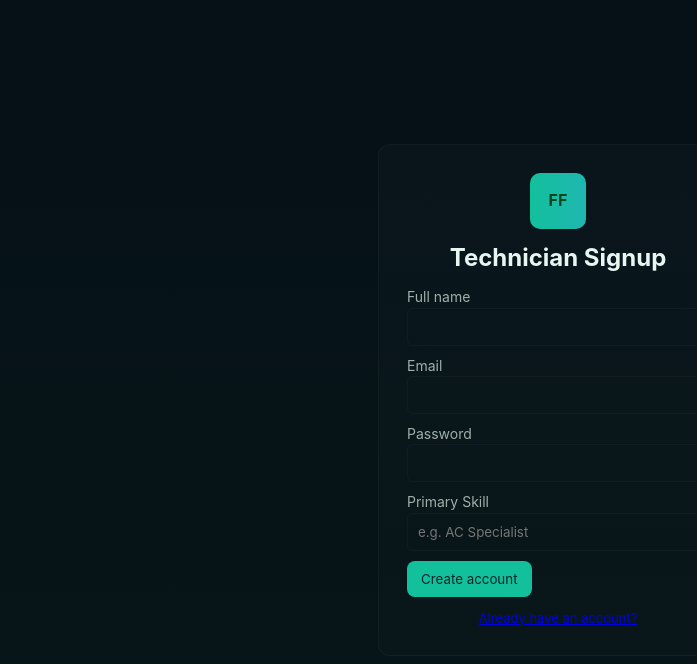
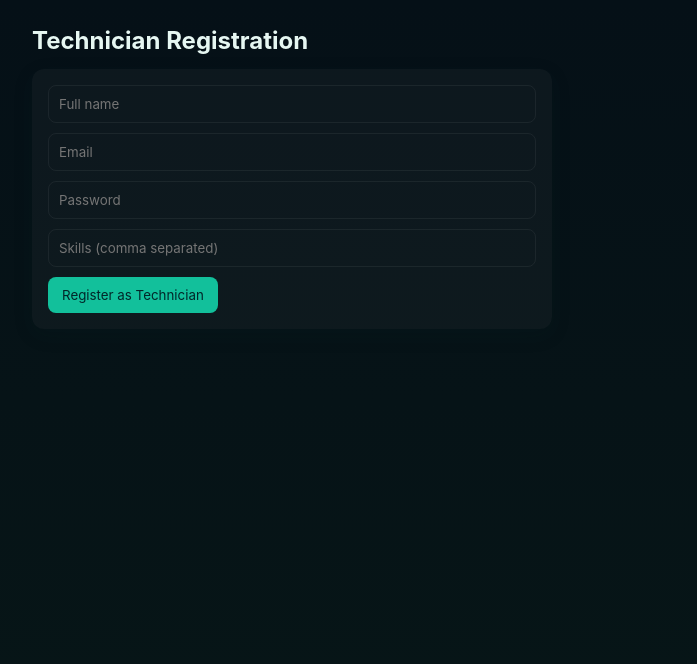
Before and after one commit to oncallbooking/db, a plain HTML site: page frontend/signup-tech.html in a window 1280 px wide. Shown: the whole page, without its empty margins (82-779 px from the left). Drawn offline with Linux system fonts and the light colour scheme.

Commit message:
Update signup-tech.html

```diff
--- a/frontend/signup-tech.html
+++ b/frontend/signup-tech.html
@@ -1,48 +1,34 @@
 <!doctype html>
-<html lang="en">
+<html>
 <head>
   <meta charset="utf-8" />
   <meta name="viewport" content="width=device-width,initial-scale=1" />
-  <title>Technician Signup — FutriFix</title>
-  <link rel="stylesheet" href="/styles.css" />
+  <title>Sign up — Technician</title>
+  <link rel="stylesheet" href="styles.css" />
 </head>
-<body class="centered-page">
-  <div class="card login-card">
-    <div class="logo">FF</div>
-    <h2>Technician Signup</h2>
-    <form id="techSignup" class="form">
-      <label>Full name
-        <input id="techName" required />
-      </label>
-      <label>Email
-        <input type="email" id="techEmail" required />
-      </label>
-      <label>Password
-        <input type="password" id="techPassword" minlength="6" required />
-      </label>
-      <label>Primary Skill
-        <input id="techSkill" required placeholder="e.g. AC Specialist" />
-      </label>
-      <button class="btn" type="submit">Create account</button>
-    </form>
-    <div class="muted small alt"><a href="/login-tech.html">Already have an account?</a></div>
+<body>
+  <div class="container">
+    <h2>Technician Registration</h2>
+    <div class="card" style="max-width:520px;">
+      <form id="regTech">
+        <div class="form-row">
+          <input name="name" placeholder="Full name" class="input" />
+        </div>
+        <div class="form-row">
+          <input name="email" placeholder="Email" class="input" />
+        </div>
+        <div class="form-row">
+          <input name="password" type="password" placeholder="Password" class="input" />
+        </div>
+        <div class="form-row">
+          <input name="skills" placeholder="Skills (comma separated)" class="input" />
+        </div>
+        <div style="margin-top:10px;">
+          <button type="button" class="btn" onclick="futrifix.registerTech('regTech')">Register as Technician</button>
+        </div>
+      </form>
+    </div>
   </div>
-
-  <script>
-    document.getElementById('techSignup').addEventListener('submit', async function(e){
-      e.preventDefault();
-      const payload = {
-        role: "technician",
-        name: document.getElementById('techName').value.trim(),
-        email: document.getElementById('techEmail').value.trim(),
-        password: document.getElementById('techPassword').value,
-        skill: document.getElementById('techSkill').value.trim()
-      };
-      const res = await fetch('/signup', { method:'POST', headers:{'Content-Type':'application/json'}, body: JSON.stringify(payload) });
-      const data = await res.json();
-      alert(data.message || 'Signup complete');
-      if(res.ok) window.location = '/login-tech.html';
-    });
-  </script>
+  <script src="script.js"></script>
 </body>
 </html>
```
